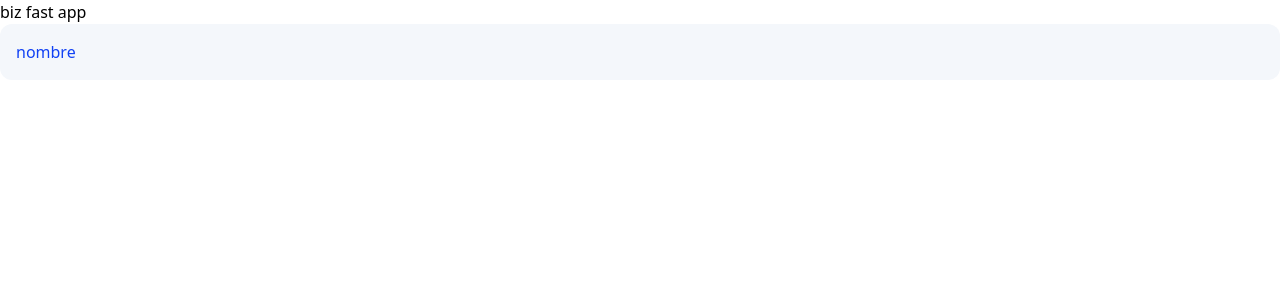
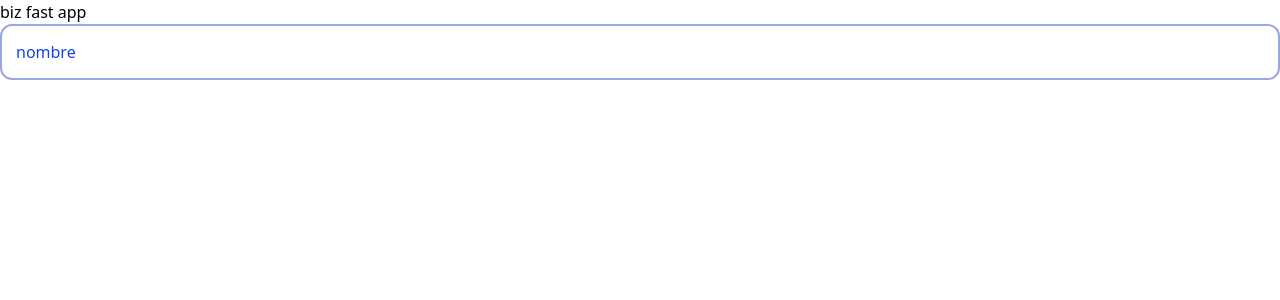
Before and after one commit to leonardoaltamar/biz-fast, a React (Vite) app: page / in a window 1280 px wide. Shown: the top 300 px of the page. Built offline with nearby package versions, Linux system fonts and the light colour scheme.

Commit message:
creando el componente input

```diff
--- a/src/App.tsx
+++ b/src/App.tsx
@@ -1,5 +1,6 @@
 
-import { InputAtom } from './components/atoms/input/input'
+
+import { InputAtom } from './components/atoms/input/input-styled'
 import { LabelAtom } from './components/atoms/label/label'
 import { InputGroupMolecule } from './components/molecules/input-group/inputGroup'
 
@@ -11,7 +12,7 @@ function App() {
       <h1 className='mb-2'>biz fast app</h1>
 
       <InputGroupMolecule>
-        <InputAtom />
+        <InputAtom outlined={true} />
         <LabelAtom label="nombre"></LabelAtom>
       </InputGroupMolecule>
 
--- /dev/null
+++ b/src/components/atoms/input/input-styled.tsx
@@ -0,0 +1,19 @@
+import {styled, css} from "styled-components";
+
+export const InputAtom:any = styled.input`
+    flex: 1 0 auto;
+    line-height: 1.25rem;
+    width: 100%;
+    height: 3.5rem;
+    font-size: 1rem;
+    /* border: 0; */
+    padding: 1.625rem 0.625rem 1rem 1rem;
+    border-radius: 12px;
+
+    background-color: ${(props:any) => props.outlined ? '#fff' : '#f4f7fb' };
+    border: ${(props:any) => props.outlined ? '2px solid #9aa7e1' : 'none' };
+    &:focus-within{
+        outline: transparent solid .2rem;
+    }
+
+`
--- a/src/components/atoms/input/input.tsx
+++ /dev/null
@@ -1,7 +0,0 @@
-import './input.scss'
-
-export const InputAtom = () => {
-  return (
-    <input className="input" type="text" />
-  )
-}
--- /dev/null
+++ b/src/components/atoms/label/label-styled.tsx
@@ -0,0 +1,18 @@
+import styled from "styled-components";
+
+export const LabelStyled = styled.label`
+    left: 1rem;
+    position: absolute;
+    top: 50%;
+    transform: translateY(-50%);
+    transition: 0.3s all;
+    transform-origin: 0;
+    font-size: 1rem;
+    pointer-events: none;
+    /* left: 0; */
+    white-space: nowrap;
+    overflow: hidden;
+    text-overflow: ellipsis;
+    width: 87%;
+    color: #1242f4;
+`
--- a/src/components/atoms/label/label.tsx
+++ b/src/components/atoms/label/label.tsx
@@ -1,6 +1,8 @@
+import { LabelStyled } from './label-styled'
 import './label.scss'
 export const LabelAtom = ({label}:any) => {
+  {/* <label className='label'> { label } </label> */}
   return (
-    <label className='label'> { label } </label>
+    <LabelStyled> {label} </LabelStyled>
   )
 }
--- /dev/null
+++ b/src/components/molecules/card/Card.tsx
@@ -0,0 +1,5 @@
+export const CardMolecule = () => {
+  return (
+    <div>CardMolecule</div>
+  )
+}
--- /dev/null
+++ b/src/components/molecules/input-group/inputGroup-styled.tsx
@@ -0,0 +1,10 @@
+import styled from "styled-components";
+
+export const InputGroupStyled = styled.div`
+    position: relative;
+    width: 100%;
+    input.fill + label,
+    input:focus + label{
+        transform: translateY(calc(-100%)) scale(0.80);
+    }
+`
--- a/src/components/molecules/input-group/inputGroup.tsx
+++ b/src/components/molecules/input-group/inputGroup.tsx
@@ -1,7 +1,8 @@
+import { InputGroupStyled } from './inputGroup-styled'
 import './inputGroup.scss'
 
 export const InputGroupMolecule = ({children}:any) => {
   return (
-    <div className="group">{children}</div>
+    <InputGroupStyled className="group">{children}</InputGroupStyled>
   )
 }
```
